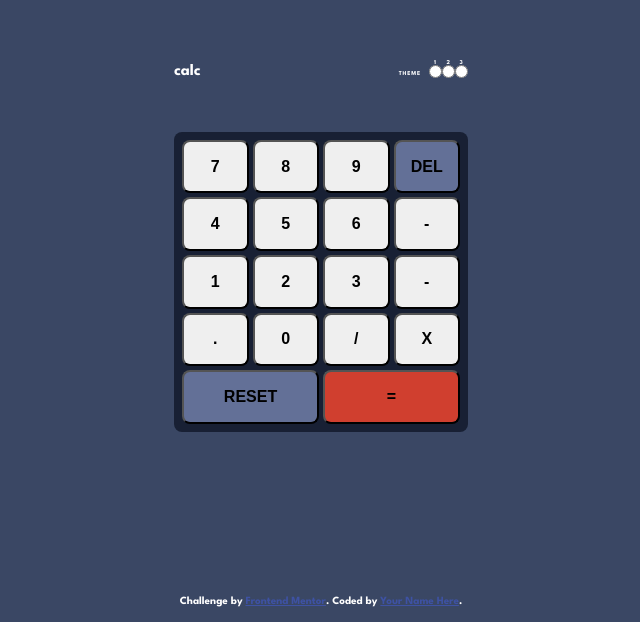
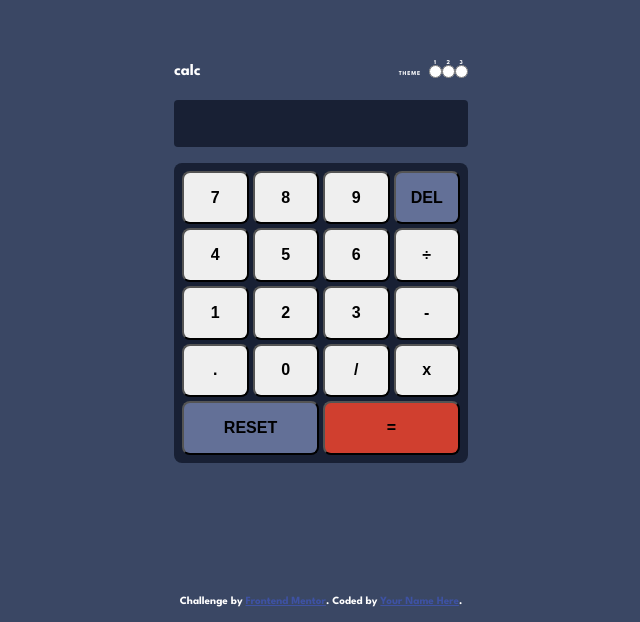
Before and after one commit to shoneriki/calculator-app, a plain HTML site: page index.html in a window 1280 px wide. Shown: the part 178-800 px from the top of the page, without its empty margins (319-959 px from the left). Drawn offline with Linux system fonts and the light colour scheme.

Commit message:
calculator preliminary positioning

```diff
--- a/index.html
+++ b/index.html
@@ -38,17 +38,17 @@
       </fieldset>
     </section>
     <section class="display">
-      <output type="text" id="display">
+      <input type="text" id="display">
     </section>
     <section class="keys">
       <button value="7" class="key digits">7</button>
       <button value="8" class="key digits">8</button>
       <button value="9" class="key digits">9</button>
-      <button value="DEL" class="key operator blue">del</button>
+      <button value="DEL" id="delBtn" class="key operator blue del">del</button>
       <button value="4" class="key digits">4</button>
       <button value="5" class="key digits">5</button>
       <button value="6" class="key digits">6</button>
-      <button value="-"class="key operator">-</button>
+      <button value="-" class="key operator">÷</button>
       <button value="1" class="key digits">1</button>
       <button value="2" class="key digits">2</button>
       <button value="3" class="key digits">3</button>
--- a/styles.css
+++ b/styles.css
@@ -112,12 +112,14 @@ label {
   background-color: var(--background-screen);
 }
 
-/* output {
+#display {
   width: 100%;
   padding: 16px;
+  border: none;
   background-color: var(--background-screen);
   border-radius: 4px;
-} */
+  margin-top: 16px;
+}
 
 .keys {
   display: grid;
@@ -126,7 +128,7 @@ label {
   background-color: var(--background-screen);
   border-radius: 8px;
   padding: 8px;
-  margin: 48px 0px;
+  margin: 16px 0px;
   height: 300px;
 }
 
@@ -135,7 +137,18 @@ label {
   font-size: 16px;
   font-weight: 700;
   text-transform: uppercase;
+  cursor: pointer;
 }
+
+.operator {
+  text-transform: lowercase;
+}
+
+#delBtn {
+  text-transform: uppercase;
+}
+
+
 
 .half {
   grid-column: span 2;
@@ -149,9 +162,6 @@ label {
   background-color: var(--key-toggle);
 }
 
-
-
-
 .attribution {
   font-size: 11px; text-align: center;
   position: absolute;
```
